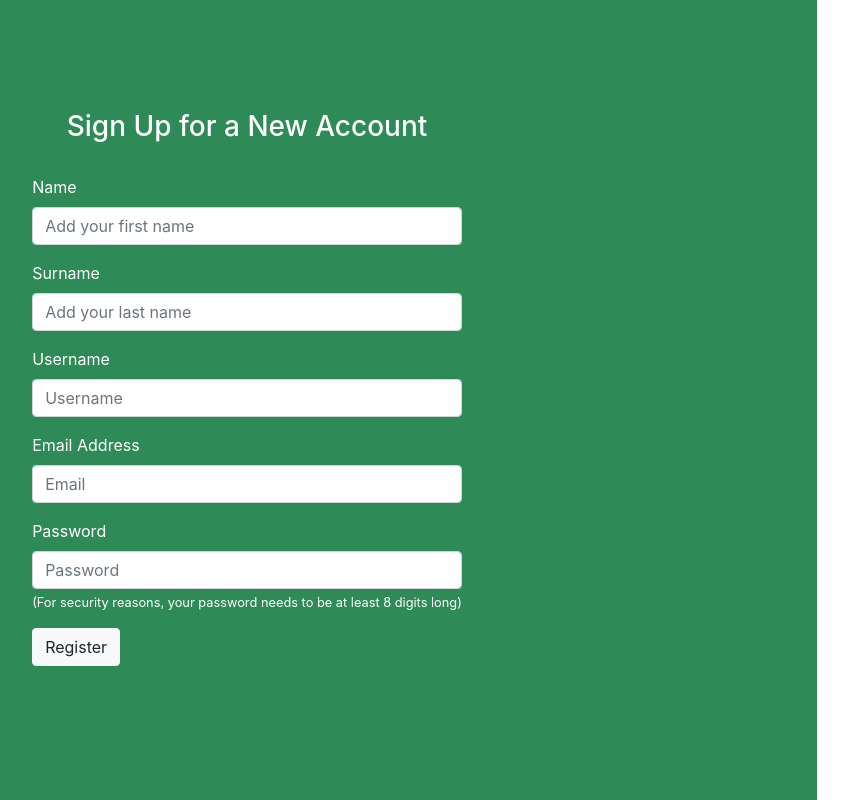
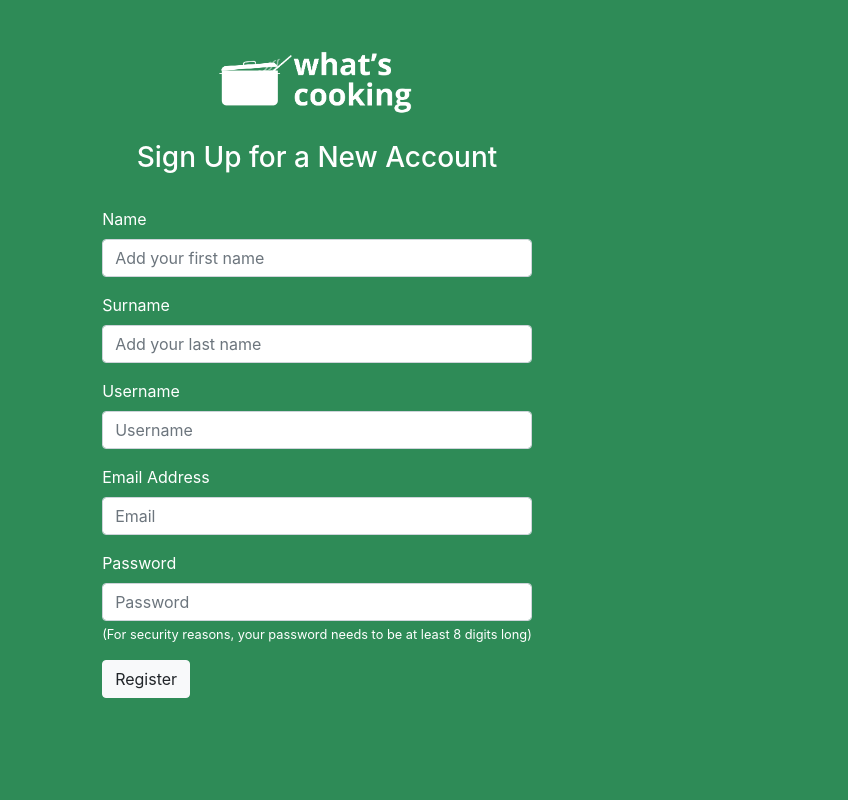
Before and after one commit to TigerSilver/Project-3-Whats-Cooking, a React (Create React App) app in the folder client/: page /signup in a window 1280 px wide. Shown: the whole page, without its empty margins (323-1171 px from the left). Built offline with nearby package versions, Linux system fonts and the light colour scheme; no server answers; the HTML template or start-up script is replaced by a standard one.

Commit message:
Add root, sign-up and log-in views finished

```diff
--- a/client/src/App.css
+++ b/client/src/App.css
@@ -21,8 +21,9 @@
   color: #09d3ac;
 } */
 
-.bg-appGreen {
+.bg--green {
   background-color: #2e8b57;
+  min-height: 100vh;
 }
 
 .body-background-app {
@@ -36,3 +37,12 @@
 .appGreen-text {
   color: #2e8b57;
 }
+
+.container--center {
+  display: flex;
+  flex-direction: column;
+  align-items: center;
+  justify-content: center;
+  width: 100%;
+  height: 100%;
+}
--- a/client/src/views/SignIn.jsx
+++ b/client/src/views/SignIn.jsx
@@ -1,8 +1,10 @@
 import React, { Component } from "react";
+import { Link } from "react-router-dom";
 
 import Form from "react-bootstrap/Form";
 import Button from "react-bootstrap/Button";
 import Container from "react-bootstrap/Container";
+import Image from "react-bootstrap/Image";
 
 import * as AuthenticationServices from "./../services/auth-service";
 
@@ -42,19 +44,14 @@ export default class SignInView extends Component {
 
   render() {
     return (
-      <Container
-        className="text-white"
-        style={{
-          display: "flex",
-          alignItems: "center",
-          justifyContent: "center",
-          flexDirection: "column",
-          width: "100%",
-          height: "100%",
-          position: "absolute",
-          backgroundColor: "#2E8B57"
-        }}
-      >
+      <div className="bg--green">
+        <Container className="text-white container--center">
+          <div className="mt-5">
+            <Link to="/">
+              <Image src="./../../Logo.png" height="210" width="201" fluid />
+            </Link>
+          </div>
+          <br />
           <h3>Log In into Your Account</h3>
           <br />
           <Form onSubmit={this.onFormSubmit}>
@@ -83,6 +80,7 @@ export default class SignInView extends Component {
           </Form>
           <br />
         </Container>
+      </div>
     );
   }
 }
--- a/client/src/views/SignUp.jsx
+++ b/client/src/views/SignUp.jsx
@@ -1,8 +1,10 @@
 import React, { Component } from "react";
+import { Link } from "react-router-dom";
 
 import Form from "react-bootstrap/Form";
 import Button from "react-bootstrap/Button";
 import Container from "react-bootstrap/Container";
+import Image from "react-bootstrap/Image";
 
 import * as AuthenticationServices from "./../services/auth-service";
 
@@ -52,19 +54,14 @@ export default class SignUpView extends Component {
 
   render() {
     return (
-      <Container
-        className="text-white"
-        style={{
-          display: "flex",
-          alignItems: "center",
-          justifyContent: "center",
-          flexDirection: "column",
-          width: "100%",
-          height: "100%",
-          position: "absolute",
-          backgroundColor: "#2E8B57"
-        }}
-      >
+      <div className="bg--green">
+        <Container className="text-white container--center">
+          <div className="mt-5">
+            <Link to="/">
+              <Image src="./../../Logo.png" height="210" width="201" fluid />
+            </Link>
+          </div>
+          <br />
           <h3>Sign Up for a New Account</h3>
           {/* onSubmit={this.onFormSubmit}  this goes in the next line*/}
           <br />
@@ -116,8 +113,8 @@ export default class SignUpView extends Component {
                 onChange={this.onValueChange}
               />
               <Form.Text>
-              (For security reasons, your password needs to be at least 8 digits
-              long)
+                (For security reasons, your password needs to be at least 8
+                digits long)
               </Form.Text>
             </Form.Group>
             <Button className="btn-light" type="submit">
@@ -126,6 +123,7 @@ export default class SignUpView extends Component {
           </Form>
           <br />
         </Container>
+      </div>
     );
   }
 }
```
Lines whose indentation alone changed are shown as unchanged.
